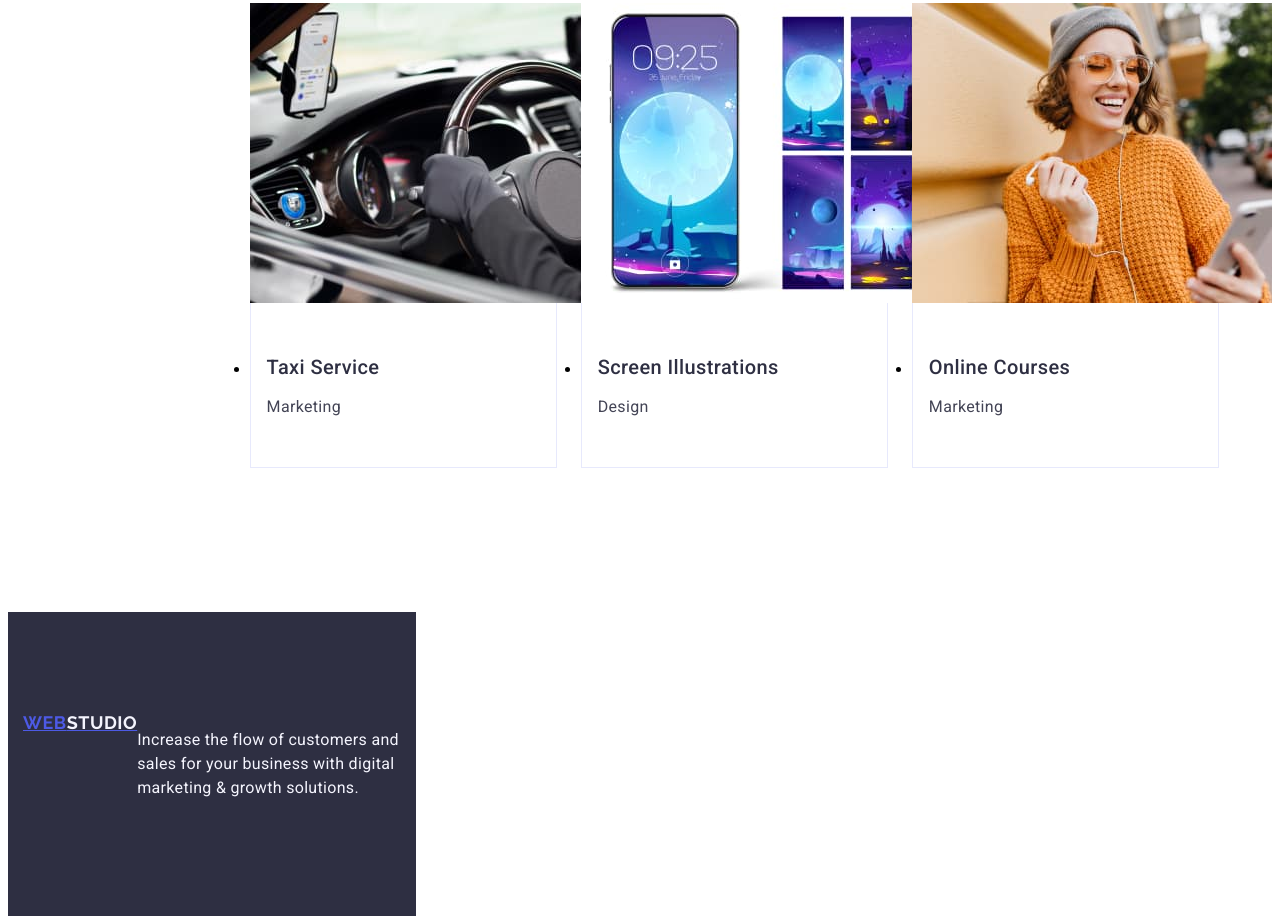
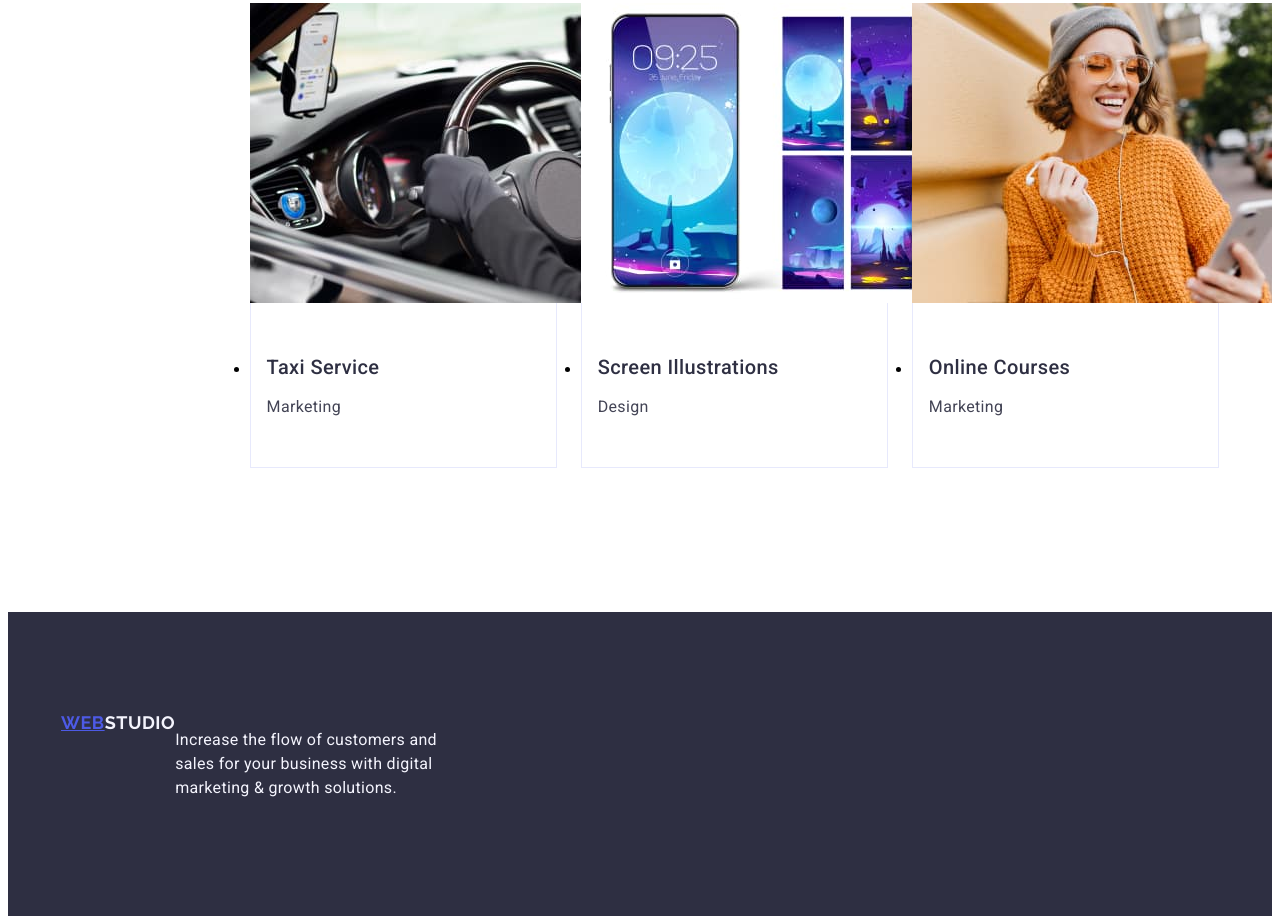
Before and after one commit to vanyaandrienko/goit-markup-hw-03, a plain HTML site: page index.html in a window 1280 px wide. Shown: the part 2448-3372 px from the top of the page. Drawn offline with Linux system fonts and the light colour scheme.

```diff
--- a/css/styles.css
+++ b/css/styles.css
@@ -319,10 +319,10 @@ color: #434455;
 
     padding-bottom: 100px;
 }
-.main-page-navigation-link-under{color: #f4f4fd;}
-.page-underside {
+.main-page-navigation-link-under{color: #f4f4fd;
 display: inline-block;
 }
+
 .page-underside a {
     font-family: "Raleway", sans-serif;
     font-weight: 700;
@@ -331,7 +331,7 @@ display: inline-block;
     letter-spacing: 0.03em;
     text-transform: uppercase;
     color: #4d5ae5;
-  display: inline-flexbox;
+  display: inline-block;
     margin-bottom: 16px;
 }
 
```
